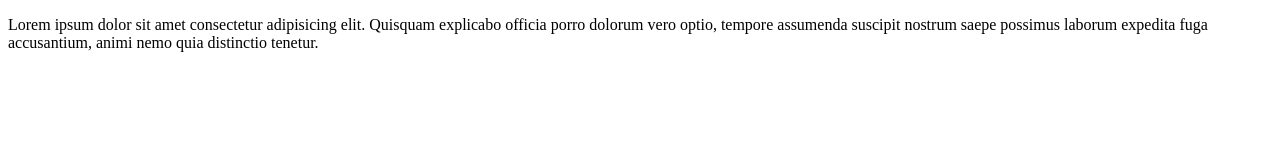
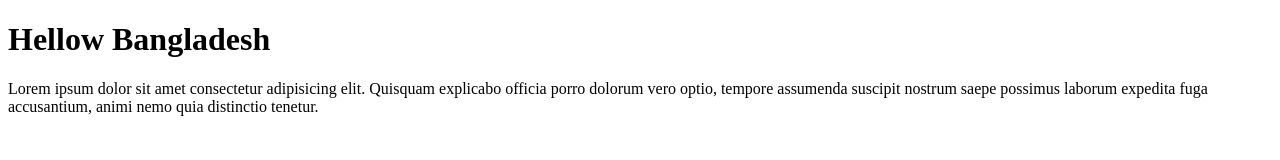
Before and after one commit to kanikanoorsathi/new-test-try, a plain HTML site: page index.html in a window 1280 px wide. Drawn offline with Linux system fonts and the light colour scheme.

Commit message:
added 3thd commit

```diff
--- a/index.html
+++ b/index.html
@@ -7,6 +7,7 @@
 
 </head>
 <body>
+    <h1>Hellow Bangladesh</h1>
     <P>
         Lorem ipsum dolor sit amet consectetur adipisicing elit. Quisquam explicabo officia porro dolorum vero optio, tempore assumenda suscipit nostrum saepe possimus laborum expedita fuga accusantium, animi nemo quia distinctio tenetur.
     </P>
```
